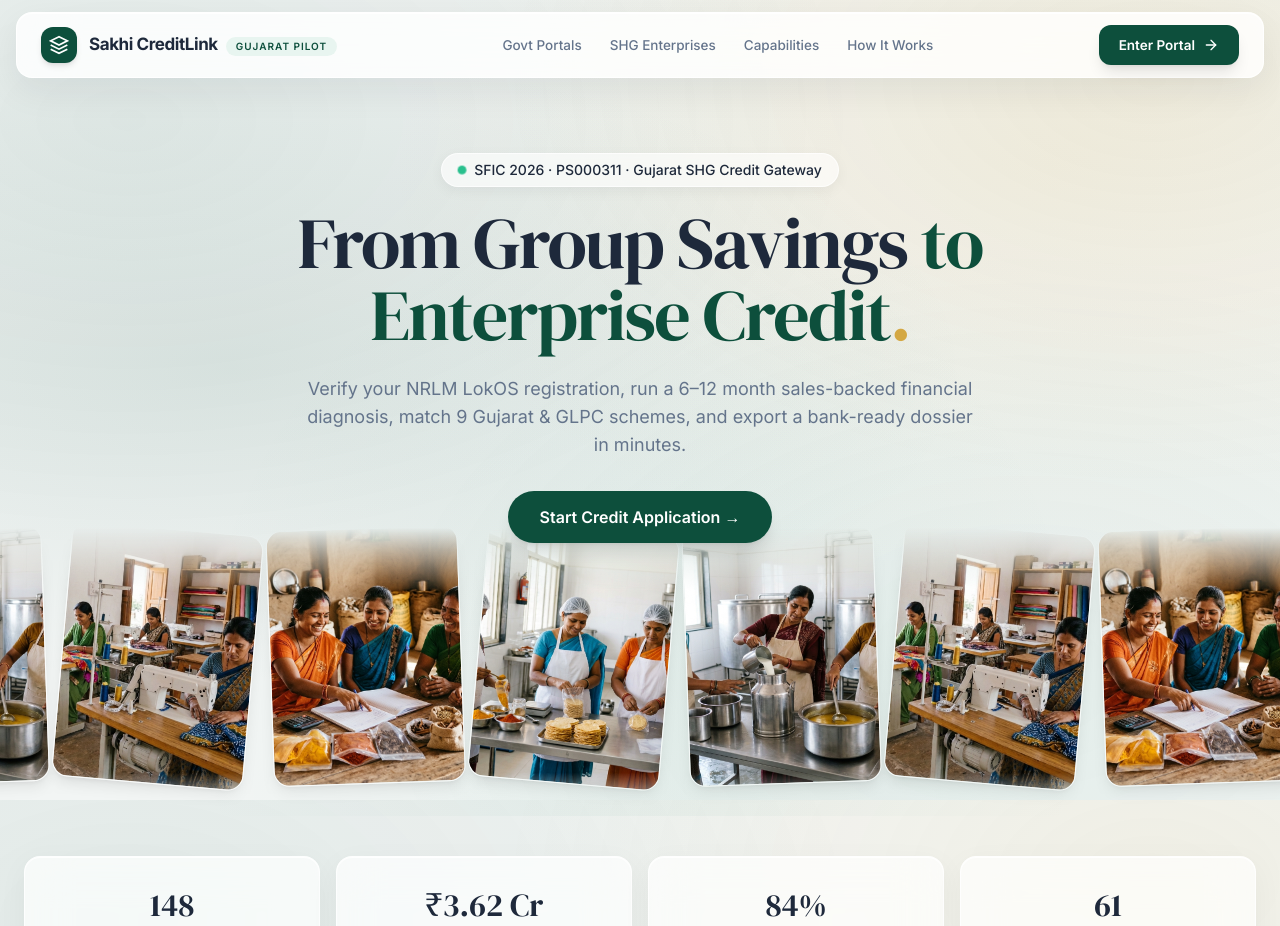
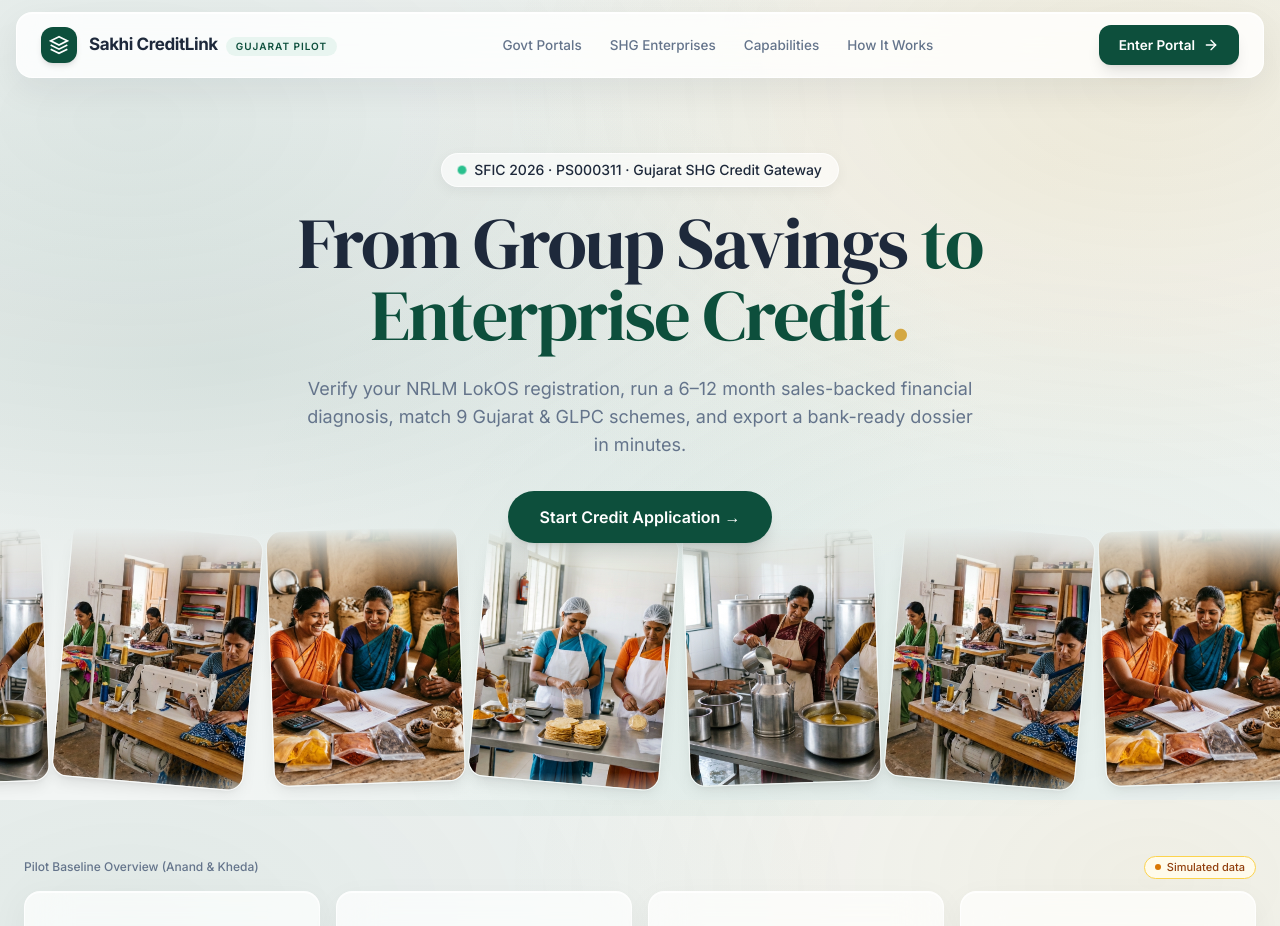
Before and after one commit to chaudhariganesh2004-creator/Sakhi-CreditLink, a React (Vite) app: page / in a window 1280 px wide. Shown: the top 926 px of the page. Built offline with nearby package versions, Linux system fonts and the light colour scheme.

Commit message:
fix: add explicit image dimensions, lazy loading, and Simulated data labels

```diff
--- a/src/App.tsx
+++ b/src/App.tsx
@@ -37,6 +37,7 @@ import {
   saveCasesState,
 } from "@/lib/storage";
 import { resetLokOSSnapshotStorage } from "@/lib/lokos-adapter";
+import { DemoBadge } from "@/components/shared/ui-primitives";
 import { cn } from "@/lib/utils";
 
 const LandingPage = lazy(() =>
@@ -596,6 +597,8 @@ export function App() {
 
             {screen !== "shg-intake" && (
               <div className="hidden md:flex items-center gap-2 text-[12px] text-[var(--sakhi-muted)]">
+                <DemoBadge compact />
+                <span>·</span>
                 <span className="font-mono">{activeCase.caseCode}</span>
                 <span>·</span>
                 <span className="font-semibold text-[var(--sakhi-forest)]">
--- a/src/components/shared/ui-primitives.tsx
+++ b/src/components/shared/ui-primitives.tsx
@@ -4,14 +4,16 @@ import { AlertTriangle, CheckCircle2, Clock, FileCheck2, Info, ShieldCheck } fro
 import type { FunnelStage, ProvenanceLevel } from "@/data/sakhi-data";
 
 export function DemoBadge({ compact = false }: { compact?: boolean }) {
-  if (compact) return null; // Hide in compact mode for cleaner UI
   return (
     <span
-      className="inline-flex items-center gap-1.5 rounded-full border border-amber-200 bg-amber-50 px-2.5 py-1 text-[11px] font-medium text-amber-700"
-      title="Illustrative demo data — not live bank or NRLM data"
+      className={cn(
+        "inline-flex items-center gap-1.5 rounded-full border border-amber-300 bg-amber-50 font-medium text-amber-800",
+        compact ? "px-2 py-0.5 text-[10px]" : "px-2.5 py-0.5 text-[11px]"
+      )}
+      title="Simulated pilot data — not live bank or NRLM data"
     >
-      <span className="h-1.5 w-1.5 rounded-full bg-amber-500" />
-      Prototype
+      <span className="h-1.5 w-1.5 rounded-full bg-amber-600" />
+      {compact ? "Simulated" : "Simulated data"}
     </span>
   );
 }
--- a/src/components/ui/hero-3.tsx
+++ b/src/components/ui/hero-3.tsx
@@ -153,6 +153,8 @@ export const AnimatedMarqueeHero: React.FC<AnimatedMarqueeHeroProps> = ({
               <img
                 src={src}
                 alt={`SHG enterprise showcase ${index + 1}`}
+                width={360}
+                height={480}
                 className="w-full h-full object-cover rounded-2xl shadow-lg border border-white/70"
               />
             </div>
--- a/src/screens/CommandCentreScreen.tsx
+++ b/src/screens/CommandCentreScreen.tsx
@@ -8,6 +8,7 @@ import {
   type UserRole,
 } from "@/data/sakhi-data";
 import {
+  DemoBadge,
   SectionHeader,
   StageChip,
 } from "@/components/shared/ui-primitives";
@@ -63,7 +64,9 @@ export const CommandCentreScreen: React.FC<CommandCentreProps> = ({
         title="Command Centre"
         subtitle="Pre-application demand, readiness, and conversion pipeline."
         rightSlot={
-          <div className="flex items-center rounded-xl border border-[var(--sakhi-border)] bg-white p-1 text-[13px]">
+          <div className="flex items-center gap-2.5">
+            <DemoBadge />
+            <div className="flex items-center rounded-xl border border-[var(--sakhi-border)] bg-white p-1 text-[13px]">
             {(["All", "Anand", "Kheda"] as const).map((dist) => (
               <button
                 key={dist}
@@ -78,6 +81,7 @@ export const CommandCentreScreen: React.FC<CommandCentreProps> = ({
                 {dist === "All" ? "All Districts" : dist}
               </button>
             ))}
+          </div>
           </div>
         }
       />
@@ -120,18 +124,18 @@ export const CommandCentreScreen: React.FC<CommandCentreProps> = ({
         {[
           {
             icon: Users,
-            label: "Validated Demand",
+            label: "Validated Demand (Simulated)",
             value: "148",
             unit: "SHGs",
-            detail: "₹3.62 Cr indicative need",
+            detail: "₹3.62 Cr illustrative need",
             accent: false,
           },
           {
             icon: TrendingUp,
-            label: "Lender-Ready Packs",
+            label: "Lender-Ready Packs (Simulated)",
             value: "61",
             unit: "packs",
-            detail: "78.7% first-time complete",
+            detail: "78.7% illustrative complete",
             accent: false,
           },
           {
--- a/src/screens/LandingPage.tsx
+++ b/src/screens/LandingPage.tsx
@@ -15,6 +15,7 @@ import {
   Zap,
 } from "lucide-react";
 import { AnimatedMarqueeHero } from "@/components/ui/hero-3";
+import { DemoBadge } from "@/components/shared/ui-primitives";
 
 interface LandingPageProps {
   onEnterPortal: () => void;
@@ -160,12 +161,18 @@ export const LandingPage: React.FC<LandingPageProps> = ({ onEnterPortal }) => {
 
       {/* ─── iOS Glass Stat Strip ─── */}
       <section className="mx-auto max-w-7xl px-6 py-10">
+        <div className="mb-3 flex items-center justify-between">
+          <span className="text-[12px] font-medium text-[var(--sakhi-muted)]">
+            Pilot Baseline Overview (Anand &amp; Kheda)
+          </span>
+          <DemoBadge />
+        </div>
         <div className="grid grid-cols-2 gap-4 md:grid-cols-4">
           {[
-            { value: "148", label: "SHGs Assessed", sub: "Anand & Kheda Pilot" },
-            { value: "₹3.62 Cr", label: "Pipeline Demand", sub: "Pre-application verified" },
-            { value: "84%", label: "Avg Readiness", sub: "Panchasutra + Unit Economics" },
-            { value: "61", label: "Bank-Ready Packs", sub: "First-time complete" },
+            { value: "148", label: "SHGs Assessed (Illustrative)", sub: "Anand & Kheda Pilot" },
+            { value: "₹3.62 Cr", label: "Pipeline Demand (Illustrative)", sub: "Pre-application verified" },
+            { value: "84%", label: "Avg Readiness (Illustrative)", sub: "Panchasutra + Unit Economics" },
+            { value: "61", label: "Bank-Ready Packs (Illustrative)", sub: "First-time complete" },
           ].map((stat, i) => (
             <div key={i} className="rounded-2xl ios-glass px-5 py-6 text-center">
               <div className="font-display text-[32px] text-[var(--sakhi-slate)] animate-count" style={{ animationDelay: `${i * 120}ms` }}>
@@ -271,6 +278,9 @@ export const LandingPage: React.FC<LandingPageProps> = ({ onEnterPortal }) => {
                   <img
                     src={item.image}
                     alt={item.title}
+                    width={800}
+                    height={533}
+                    loading="lazy"
                     className="h-full w-full object-cover transition-transform duration-500 group-hover:scale-105"
                   />
                   <div className="absolute top-3 left-3 rounded-full ios-glass-strong px-3 py-1 text-[11px] font-semibold text-[var(--sakhi-forest)]">
@@ -397,12 +407,16 @@ export const LandingPage: React.FC<LandingPageProps> = ({ onEnterPortal }) => {
                 </button>
               </div>
 
+              <div className="space-y-3">
+                <div className="flex items-center justify-end">
+                  <DemoBadge />
+                </div>
                 <div className="grid grid-cols-2 gap-4">
                   {[
-                  { val: "5", label: "Pilot Blocks", sub: "Anand & Kheda" },
-                  { val: "14+", label: "Bank Sakhis", sub: "Cluster facilitators" },
-                  { val: "29", label: "Sanctioned", sub: "Verified packs" },
-                  { val: "₹78L", label: "Disbursed", sub: "SHG enterprises" },
+                    { val: "5", label: "Pilot Blocks (Simulated)", sub: "Anand & Kheda" },
+                    { val: "14+", label: "Bank Sakhis (Simulated)", sub: "Cluster facilitators" },
+                    { val: "29", label: "Sanctioned (Simulated)", sub: "Verified packs" },
+                    { val: "₹78L", label: "Disbursed (Simulated)", sub: "SHG enterprises" },
                   ].map((m, i) => (
                     <div key={i} className="rounded-2xl bg-white/10 backdrop-blur-md border border-white/15 p-5">
                       <div className="font-display text-[30px] text-white">{m.val}</div>
@@ -410,6 +424,7 @@ export const LandingPage: React.FC<LandingPageProps> = ({ onEnterPortal }) => {
                       <div className="text-[12px] text-white/55">{m.sub}</div>
                     </div>
                   ))}
+                </div>
               </div>
             </div>
           </div>
```
Lines whose indentation alone changed are shown as unchanged.
